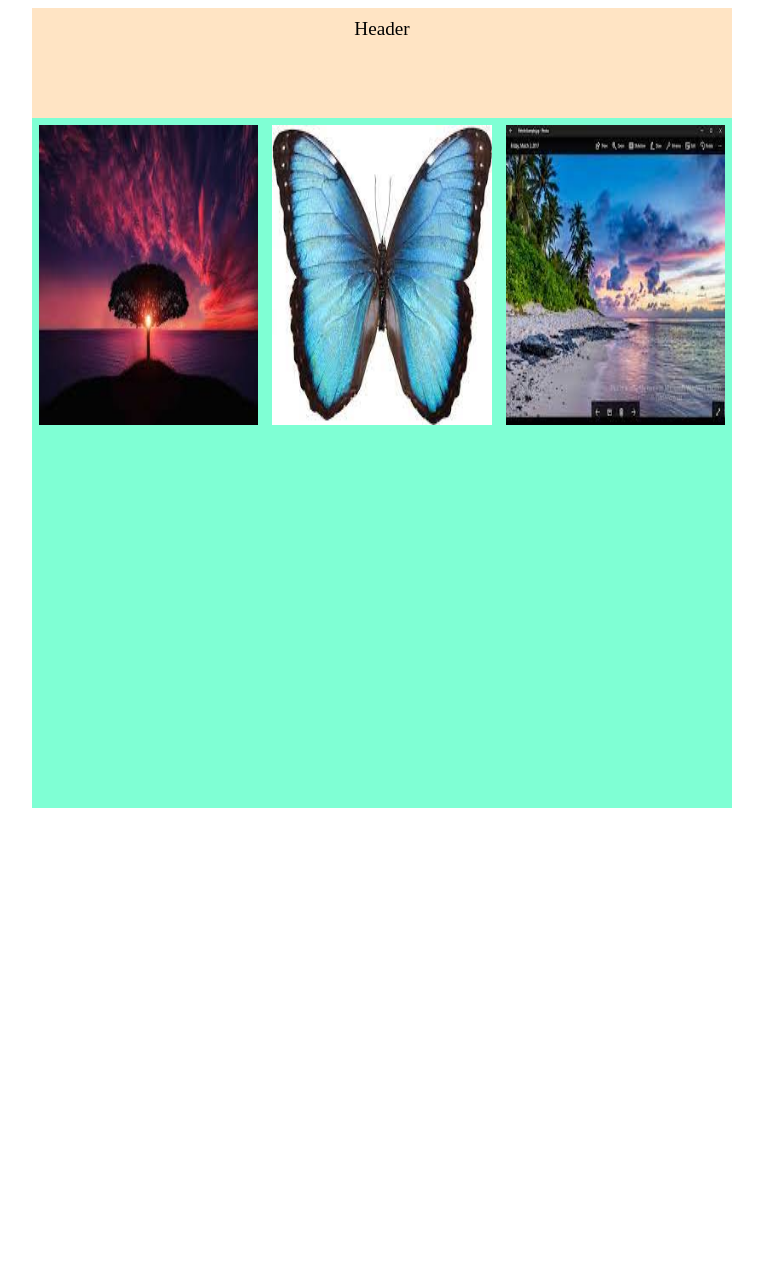
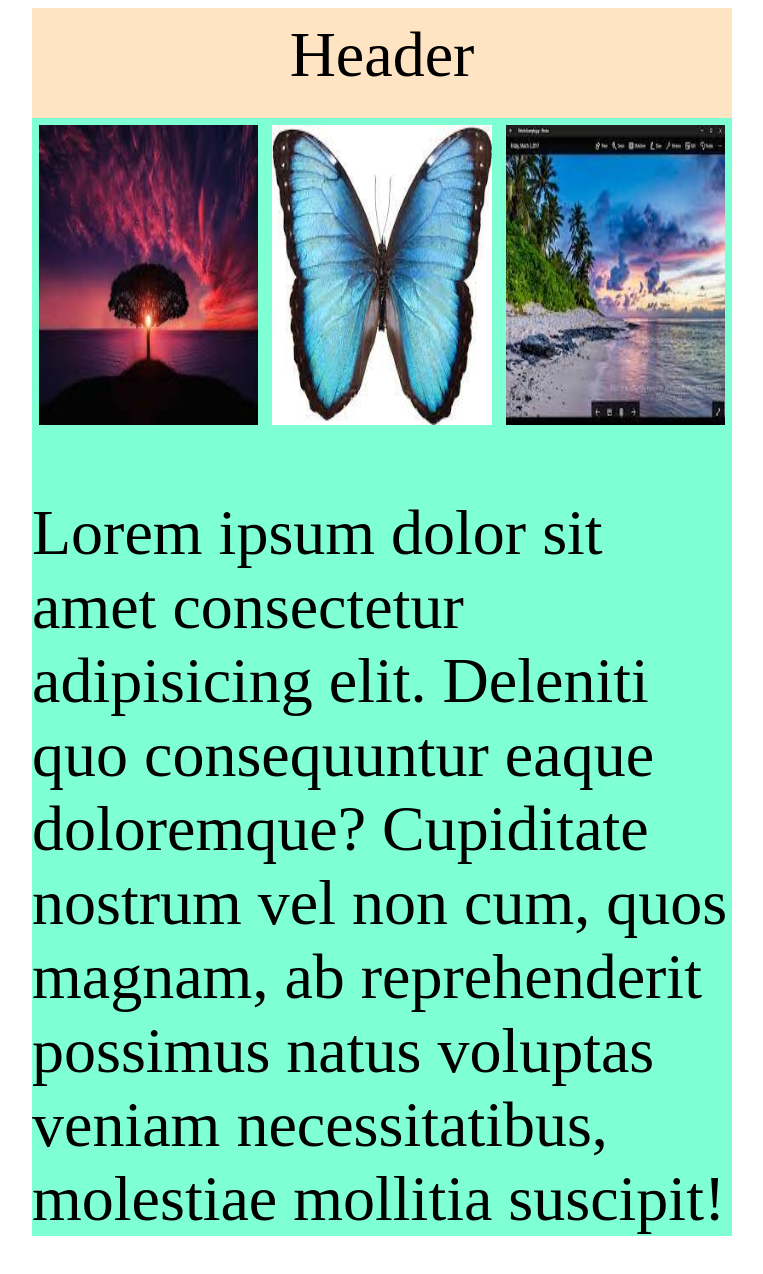
Before and after one commit to FajilatulJunnat/17th-cls, a plain HTML site: page index.html in a window 1280 px wide. Shown: the whole page, without its empty margins (258-1021 px from the left). Before the commit the page ends 816 px from the top, so only its background shows below. Drawn offline with Linux system fonts and the light colour scheme.

Commit message:
4th commit

```diff
--- a/index.html
+++ b/index.html
@@ -3,10 +3,10 @@
 <head>
     <meta charset="UTF-8">
     <meta name="viewport" content="width=device-width, initial-scale=1.0">
-    <title>Document</title>
+    <title>page</title>
     <style>
         .main{
-            height: 800px;
+            height:auto;
             width: 700px;
             background-color: aquamarine;
             margin: auto;
@@ -16,7 +16,7 @@
                 width: 100%;
                 text-align: center;
                 background-color: bisque;
-                font-size: larger;
+                font-size: 5vw;
                 padding-top: 10px;
             }
             .part{
@@ -40,13 +40,16 @@
             <img src="images.jpg" style="width: 100%;height: 100%;">
          </div>
             <div class="part1">
-                <img src="download.jpg" style="width: 100%;height:100%;">
+                <img src="download.jpg" style="max-width: 100%;height:100%;">
             </div>
             <div class="part1">
                 <img src="images (1).jpg" style="width: 100%;height: 100%;">
             </div>
         </div>
-
+        <p style="font-size: 5vw;">Lorem ipsum dolor sit amet consectetur adipisicing elit. Deleniti quo consequuntur eaque doloremque?
+             Cupiditate nostrum vel non cum,
+            quos magnam, ab reprehenderit possimus natus voluptas veniam necessitatibus,
+             molestiae mollitia suscipit!</p>
     </section>
 </body>
 </html>
```
